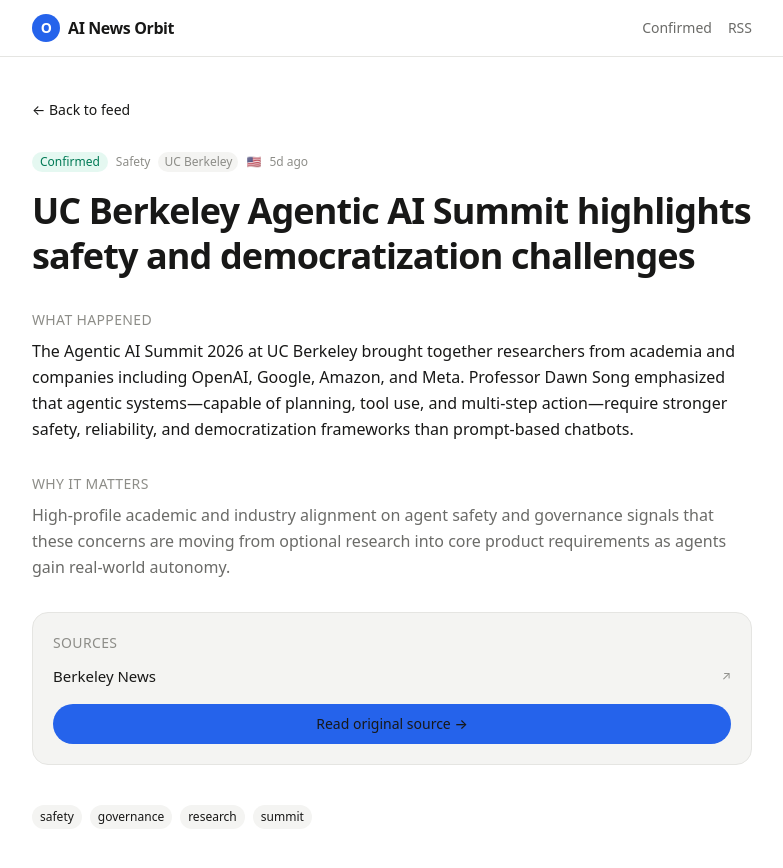
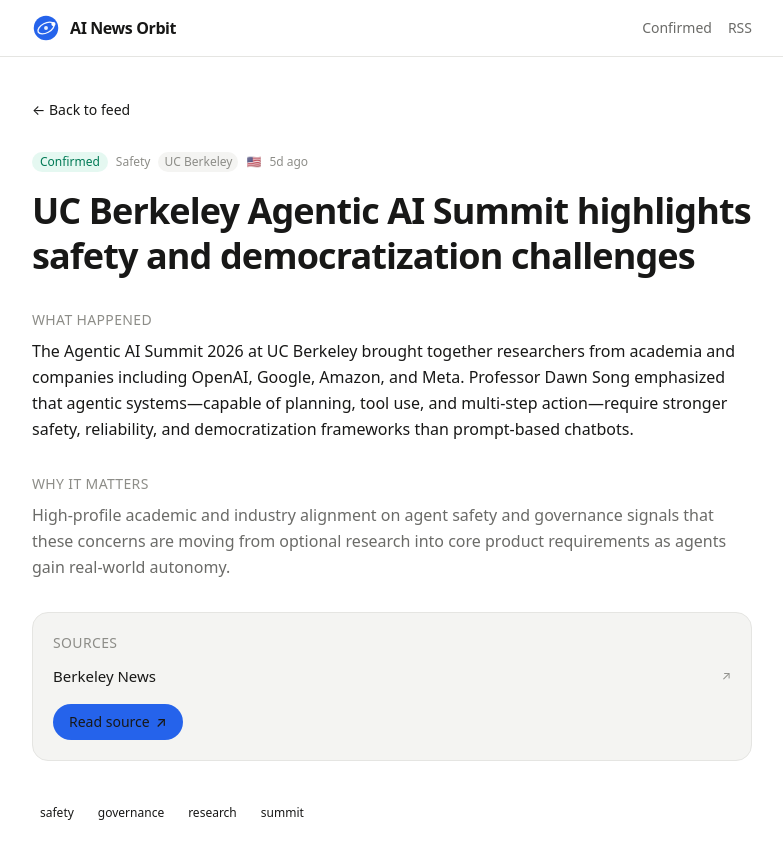
Before and after one commit to zain-ramzan/ai-news-orbit, a Next.js app: page /news/berkeley-agentic-ai-summit-2026-dawn-song in a window 1280 px wide. Shown: the top 868 px of the page, without its empty margins (248-1031 px from the left). Built offline with nearby package versions, Linux system fonts and the light colour scheme.

Commit message:
fix: visible filter chips, compact source CTA, orbit logo mark

```diff
--- a/src/app/news/[slug]/page.tsx
+++ b/src/app/news/[slug]/page.tsx
@@ -62,7 +62,7 @@
                 ? "bg-emerald-500/10 text-emerald-700 dark:text-emerald-400"
                 : story.verification_status === "reported"
                   ? "bg-amber-500/10 text-amber-700 dark:text-amber-400"
-                  : "bg-zinc-500/10 text-zinc-600"
+                  : "bg-zinc-500/10 text-zinc-600 dark:text-zinc-400"
             }`}
           >
             {story.verification_status === "confirmed"
@@ -156,9 +156,10 @@
             href={story.official_url || story.source_url}
             target="_blank"
             rel="noopener noreferrer"
-            className="mt-4 inline-flex w-full items-center justify-center rounded-full bg-[var(--accent)] px-4 py-2.5 text-sm font-medium text-white hover:bg-[var(--accent-hover)] transition-colors"
+            className="mt-4 inline-flex items-center gap-1.5 rounded-full bg-[var(--accent)] px-4 py-2 text-sm font-medium text-white hover:bg-[var(--accent-hover)] transition-colors"
           >
-            Read original source →
+            Read source
+            <span aria-hidden>↗</span>
           </a>
         </section>
 
@@ -168,7 +169,7 @@
               <Link
                 key={tag}
                 href={`/?q=${encodeURIComponent(tag)}`}
-                className="rounded-md bg-[var(--bg-surface)] px-2 py-1 text-xs text-[var(--text-muted)] hover:bg-[var(--bg-hover)]"
+                className="rounded-md bg-[var(--bg-app)] px-2 py-1 text-xs text-[var(--text-muted)] hover:bg-[var(--bg-hover)]"
               >
                 {tag}
               </Link>
--- a/src/app/page.tsx
+++ b/src/app/page.tsx
@@ -86,10 +86,10 @@
               <a
                 key={chip.label}
                 href={chip.href}
-                className={`rounded-full px-3 py-1.5 text-sm transition-colors ${
+                className={`rounded-full px-3.5 py-1.5 text-sm font-medium transition-colors ${
                   active
-                    ? "bg-[var(--text-primary)] text-[var(--bg-app)]"
-                    : "bg-[var(--bg-surface)] text-[var(--text-secondary)] hover:bg-[var(--bg-hover)]"
+                    ? "bg-[var(--accent)] text-white shadow-sm"
+                    : "bg-[var(--bg-surface)] text-[var(--text-secondary)] hover:bg-[var(--bg-hover)] hover:text-[var(--text-primary)]"
                 }`}
               >
                 {chip.label}
--- a/src/components/Header.tsx
+++ b/src/components/Header.tsx
@@ -1,13 +1,15 @@
 import Link from "next/link";
+import { LogoMark } from "./Logo";
 
 export function Header() {
   return (
     <header className="sticky top-0 z-40 border-b border-[var(--border-default)] bg-[var(--bg-app)]/90 backdrop-blur-md">
       <div className="mx-auto flex h-14 max-w-3xl items-center justify-between px-4 sm:px-6">
-        <Link href="/" className="flex items-center gap-2 font-semibold tracking-tight text-[var(--text-primary)]">
-          <span className="inline-flex h-7 w-7 items-center justify-center rounded-lg bg-[var(--accent)] text-sm font-bold text-white">
-            O
-          </span>
+        <Link
+          href="/"
+          className="flex items-center gap-2.5 font-semibold tracking-tight text-[var(--text-primary)]"
+        >
+          <LogoMark className="h-7 w-7 shrink-0" />
           <span>AI News Orbit</span>
         </Link>
         <nav className="flex items-center gap-4 text-sm text-[var(--text-secondary)]">
--- /dev/null
+++ b/src/components/Logo.tsx
@@ -0,0 +1,26 @@
+/** Orbit mark — ring + node, works light and dark */
+export function LogoMark({ className = "h-7 w-7" }: { className?: string }) {
+  return (
+    <svg
+      className={className}
+      viewBox="0 0 32 32"
+      fill="none"
+      xmlns="http://www.w3.org/2000/svg"
+      aria-hidden
+    >
+      <circle cx="16" cy="16" r="14" fill="currentColor" className="text-[var(--accent)]" />
+      <ellipse
+        cx="16"
+        cy="16"
+        rx="10"
+        ry="5.5"
+        stroke="white"
+        strokeWidth="1.6"
+        opacity="0.95"
+        transform="rotate(-28 16 16)"
+      />
+      <circle cx="24.5" cy="11.5" r="2.4" fill="white" />
+      <circle cx="16" cy="16" r="2.2" fill="white" opacity="0.9" />
+    </svg>
+  );
+}
```
